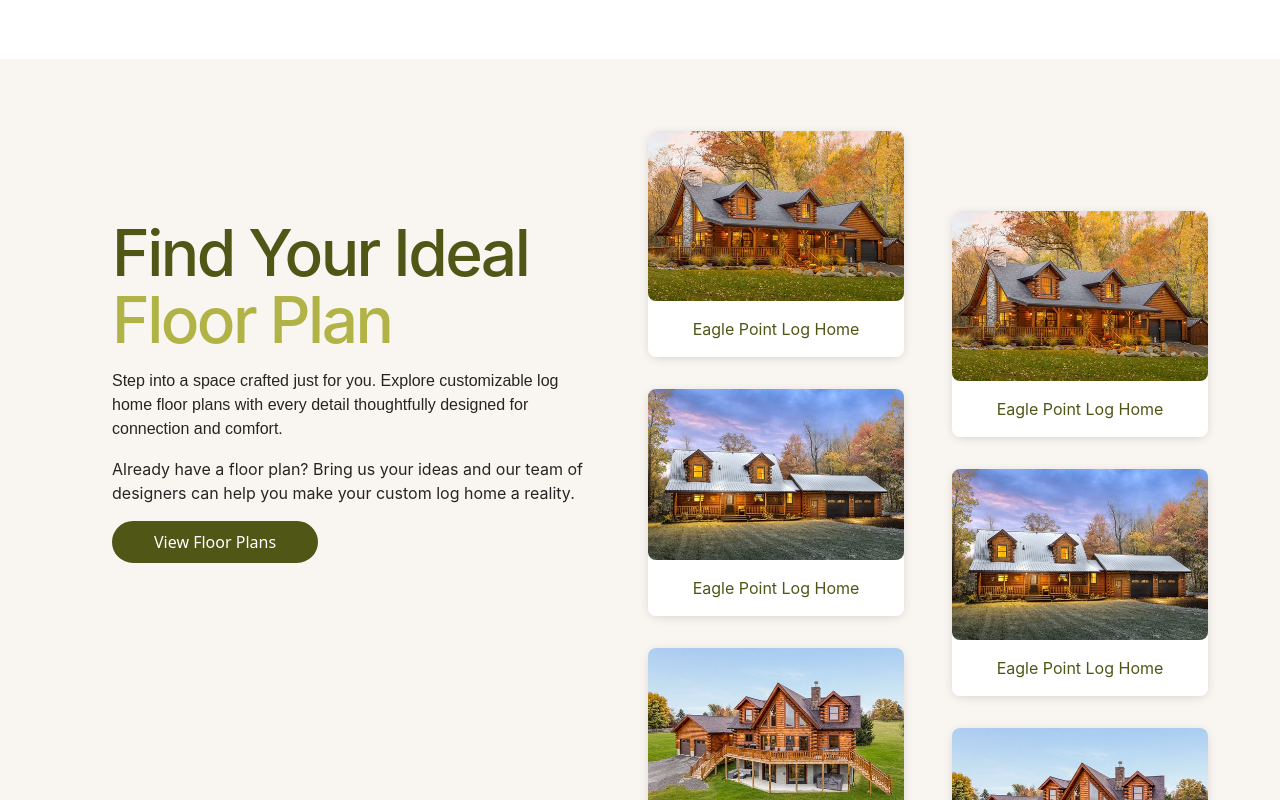
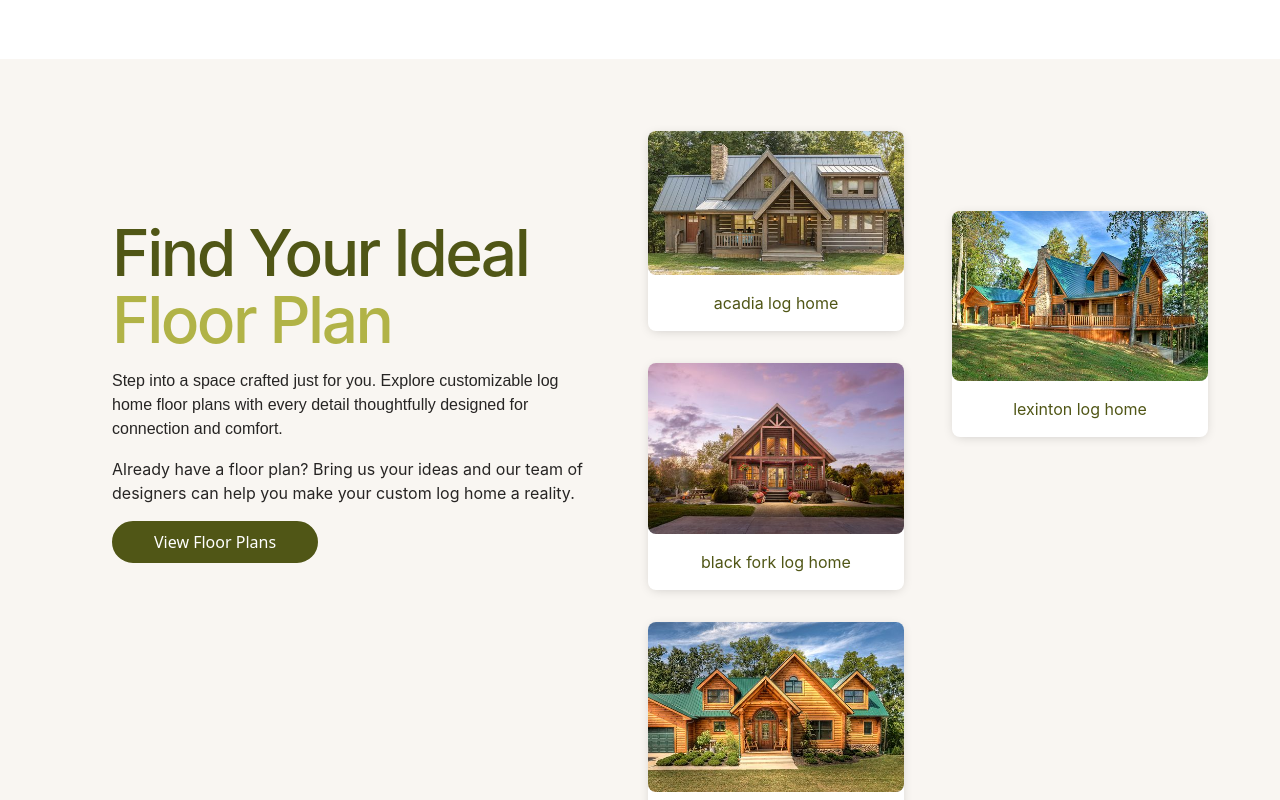
Before and after one commit to iammrverma/Hochstetler, a React (Vite) app: page / in a window 1280 px wide. Shown: the part 6260-7060 px from the top of the page. Built offline with nearby package versions, Linux system fonts and the light colour scheme.

Commit message:
removing extra url paths

```diff
--- a/public/data.js
+++ b/public/data.js
@@ -160,8 +160,11 @@ export const blogs = [
         ],
       },
     ],
+    suggetions: [
+      `are log homes considered green`,
+      `is it better to build a new log home or buy an existing one`,
+    ],
   },
-
   {
     title: "tips for lighting your log home", // keep it small case
     description:
@@ -193,24 +196,9 @@ export const blogs = [
         ],
       },
     ],
-  },
-  {
-    title: "log home interior design ideas", // keep it small case
-    description:
-      "Choosing interior finishes for your log home should be exciting, not overwhelming. With a plan in place, you can create a space that feels both timeless and uniquely yours.",
-    read: "2",
-    author: "By Jara Thomas Proprietor of JT Interiors",
-    sections: [
-      {
-        heading:
-          "With your log home plans finalized, it’s time to dive into interior selections—from cabinets to countertops, flooring to finishes. Here’s how to approach the process with confidence and clarity.",
-        paras: [
-          "Building the log home of your dreams? Your building plans are finalized and now it’s time to start selecting your interior elements and finishes! Where do you start? So many decisions to be made: painted or stained cabinets, wood or tile flooring, granite or quartz countertops? With so many options available it’s easy to get overwhelmed. First, take a deep breath and remember this can be a fun and exciting process. You just need a plan!",
-          "As a general rule of thumb, I prefer to start with the heart of the home, the kitchen.  Start with your kitchen cabinets. There are 2 basic styles of doors to choose from with variations on edging profiles. The first style is a raised panel option (traditional) and the second style is a recessed flat panel (shaker).  Next it’s time to determine if your cabinets will be stained, painted, or perhaps a combination of the two. You can add a pop of color on the kitchen island while keeping the wall cabinets stained or a neutral paint color",
-          "Once the style and finishes of your kitchen cabinets have been made, it’s time to move on to your flooring and countertop options. When considering your flooring options (wood, tile, L.V.T), do your research and determine which type of flooring suites your budget and lifestyle. Also keep in mind that if you’re doing a tile floor that has a lot of variation and movement consider choosing a countertop material that won’t compete pattern wise. Or vice versa, if selecting a wood floor, consider choosing a countertop material that does have some variation or “movement”.",
-          "With some of these main design choices made (cabinets, flooring, countertops) other materials and finishes, such as backsplash tile, wall color, and cabinet hardware options will start to fall into place. However, if your selections aren’t coming together like you thought they would and your questioning some of your design choices, consider hiring an interior designer to assist you. That’s what we’re here for!",
-        ],
-      },
+    suggetions: [
+      `are log homes considered green`,
+      `is it better to build a new log home or buy an existing one`,
     ],
   },
   {
@@ -231,5 +219,114 @@ export const blogs = [
         ],
       },
     ],
+    suggetions: [
+      `are log homes considered green`,
+      `is it better to build a new log home or buy an existing one`,
+    ],
+  },
+  {
+    title: "log home interior design ideas", // keep it small case
+    description:
+      "Choosing interior finishes for your log home should be exciting, not overwhelming. With a plan in place, you can create a space that feels both timeless and uniquely yours.",
+    read: "2",
+    author: "By Jara Thomas Proprietor of JT Interiors",
+    sections: [
+      {
+        heading:
+          "With your log home plans finalized, it’s time to dive into interior selections—from cabinets to countertops, flooring to finishes. Here’s how to approach the process with confidence and clarity.",
+        paras: [
+          "Building the log home of your dreams? Your building plans are finalized and now it’s time to start selecting your interior elements and finishes! Where do you start? So many decisions to be made: painted or stained cabinets, wood or tile flooring, granite or quartz countertops? With so many options available it’s easy to get overwhelmed. First, take a deep breath and remember this can be a fun and exciting process. You just need a plan!",
+          "As a general rule of thumb, I prefer to start with the heart of the home, the kitchen.  Start with your kitchen cabinets. There are 2 basic styles of doors to choose from with variations on edging profiles. The first style is a raised panel option (traditional) and the second style is a recessed flat panel (shaker).  Next it’s time to determine if your cabinets will be stained, painted, or perhaps a combination of the two. You can add a pop of color on the kitchen island while keeping the wall cabinets stained or a neutral paint color",
+          "Once the style and finishes of your kitchen cabinets have been made, it’s time to move on to your flooring and countertop options. When considering your flooring options (wood, tile, L.V.T), do your research and determine which type of flooring suites your budget and lifestyle. Also keep in mind that if you’re doing a tile floor that has a lot of variation and movement consider choosing a countertop material that won’t compete pattern wise. Or vice versa, if selecting a wood floor, consider choosing a countertop material that does have some variation or “movement”.",
+          "With some of these main design choices made (cabinets, flooring, countertops) other materials and finishes, such as backsplash tile, wall color, and cabinet hardware options will start to fall into place. However, if your selections aren’t coming together like you thought they would and your questioning some of your design choices, consider hiring an interior designer to assist you. That’s what we’re here for!",
+        ],
+      },
+    ],
+    suggetions: [
+      `are log homes considered green`,
+      `is it better to build a new log home or buy an existing one`,
+    ],
+  },
+  {
+    title: `are log homes considered green`,
+    description:
+      "Sustainable materials, energy-saving designs, and eco-friendly construction make log homes an environmentally responsible choice.",
+    read: "2",
+    author: "By Jim Kanagy for Hochstetler Log Homes",
+    sections: [
+      {
+        heading:
+          "Building green goes beyond materials—it focuses on smart design and construction methods that enhance energy efficiency and promote a healthier living environment.",
+        paras: [
+          `Building green encompasses an overall lifestyle philosophy which includes building our homes in ways that utilize energy-efficient materials and conserve natural resources today while providing a cleaner environment for our children tomorrow.`,
+          `Building green is a practical approach to design and construction that balances environmental impact with efficiency. It includes thoughtful design choices, sustainable material selection, and strategic site orientation to maximize energy efficiency.`,
+        ],
+      },
+      {
+        heading: "How Green Building Affects Material Choices",
+        paras: [
+          `So the question is, how does building green affect the choice of building materials? Log homes utilize a substantial amount of wood in the walls and throughout the entire project. Wood, I might add, is a very sustainable and prolific building material.`,
+          `Since logs utilize a principle called “thermal mass,” they are an excellent material for conserving energy and saving money. Logs have the ability to absorb and store heat, then release it later, creating a natural thermal break that helps regulate indoor temperatures year-round.`,
+        ],
+      },
+      {
+        heading: `Other Sustainable Building Materials`,
+        paras: [
+          `Non-toxic, sustainable, and natural materials such as stone, glass, and metal are also becoming more popular. Additionally, engineered products like SIP panels, concrete foundations, and energy-efficient windows contribute to a home’s overall sustainability. Sustainable green building practices have our families' interests at heart.`,
+          `By considering the type of materials we use, we can lower the energy demands of our homes and create a cleaner environment for future generations.`,
+        ],
+      },
+    ],
+  },
+  {
+    title: `is it better to build a new log home or buy an existing one`,
+    description:
+      "Building a new log home offers customization, energy efficiency, and long-term value—here’s why it may be the right choice for you.",
+    read: "3",
+    sections: [
+      {
+        heading: `Building a log home is an exciting journey, and while buying an existing home may seem easier, new construction offers many advantages.`,
+        paras: [
+          "From customization to energy efficiency, designing your own log home can make a big difference for your family in the long run.",
+        ],
+      },
+      {
+        heading: `Resale Value`,
+        paras: [
+          `Most potential log home buyers are looking first and foremost at the price tag. Building a new home can appear to be more expensive than purchasing an existing house, especially if they need to buy land as well. But considering the home as an investment, the resale value for new homes is much higher than that of existing ones, especially if the new home’s design choices aren’t here-today-gone-tomorrow trends. In order to increase the resale value of an existing house, particularly those older than 10 years, some time, money, and skill will be involved in updates and renovations. Therefore, it may still cost you in the long run.`,
+        ],
+      },
+      {
+        heading: `Customization`,
+        paras: [
+          `What attracts most log home buyers is the opportunity for customization. You are able to include in your new log home all the elements that suit your family best. From the custom floor plan to design finishes, the home will be truly custom—a home designed just for you. Most of the time, buyers of existing homes get almost everything they want but will have to compromise on some of their must-haves. So you want an open floor plan and a first-floor master? Sometimes getting both is difficult in an older home. This means you will end up making renovations to the home anyway. Finally, keep in mind that being able to choose the square footage of the home along with the style and layout from start to finish means maximizing the use of every space in the home.`,
+          `For many potential homeowners, moving into a home that has never before been lived in is enticing. Knowing all of the memories made in the home are your own brings a sense of pride and comfort.`,
+        ],
+      },
+      {
+        heading: `Maintenance and Warranties`,
+        paras: [
+          `Existing homes can bring baggage. Expiring warranties and general wear and tear can mean hidden costs down the road, particularly when it comes to windows and roofing. A new roof increases a home’s value, so when you build a new home, you are increasing your return on your investment by upping the resale value. Other factors like basement waterproofing and new home security systems further ensure the home will maintain its value for years to come.`,
+        ],
+      },
+      {
+        heading: `Health and Efficiency`,
+        paras: [
+          `New heating and cooling systems can—quite literally—bring a breath of fresh air. Not only are they more energy efficient, but newer systems adhere to standards of health and safety that mean a healthier environment for your family`,
+        ],
+      },
+      {
+        heading: `Wait Time`,
+        paras: [
+          `If you’re worried about waiting for a new home to be built, it’s important to work with a company that has a track record of finishing jobs efficiently and on time.`,
+        ],
+      },
+      {
+        heading: `Building a New Home is an Adventure!`,
+        paras: [
+          `The benefits of new construction are many, and whether you plan to buy or build is a choice that must fit your family’s vision and situation.`,
+        ],
+      },
+    ],
   },
 ];
--- a/src/components/FloorPlanCard.jsx
+++ b/src/components/FloorPlanCard.jsx
@@ -6,14 +6,16 @@ import Bathtub from "./svgs/Bathtub";
 import House from "./svgs/House";
 import defaultImg from "/floorPlansImages/acadia_log_home.jpg";
 import { useFloorPlans } from "../contexts/FloorPlanContext";
-export const FloorPlanCardMinimal = ({ src, to, title }) => {
+export const FloorPlanCardMinimal = ({ title }) => {
   const navigate = useNavigate();
+  const src = `/Hochstetler/floorPlansImages/${title.replace(/ /g, "_")}.jpg`; // adding hochstetler here is important
+  const to = `/floor-plans/${title.replace(/ /g, "_")}`;
   return (
     <div className="fp-minimal" onClick={() => navigate(to)}>
       <div>
         <img
           src={src}
-          alt="src "
+          alt={src}
           style={{
             width: "100%",
             maxHeight: "220px",
@@ -36,8 +38,7 @@ const FloorPlanCard = ({ plan }) => {
   const { setSelectedFloorPlan } = useFloorPlans();
   const { title, area, bedrooms, bathrooms } = plan;
   const src = `/Hochstetler/floorPlansImages/${title.replace(/ /g, "_")}.jpg`; // adding hochstetler here is important
-  const to = `./${title.replace(/ /g, "_")}`;
-
+  const to = `/floor-plans/${title.replace(/ /g, "_")}`;
 
   const handleClick = (e) => {
     setSelectedFloorPlan(plan);
--- a/src/components/FloorPlanPitch.jsx
+++ b/src/components/FloorPlanPitch.jsx
@@ -111,23 +111,8 @@ const FloorPlanPitch = () => {
                 padding: "0.5rem",
               }}
             >
-              <VerticalList
-                list={[
-                  { src: floorPlan1, to: "#", title: "Eagle Point Log Home" },
-                  { src: floorPlan2, to: "#", title: "Eagle Point Log Home" },
-                  { src: floorPlan3, to: "#", title: "Eagle Point Log Home" },
-                  { src: floorPlan1, to: "#", title: "Eagle Point Log Home" },
-                  { src: floorPlan2, to: "#", title: "Eagle Point Log Home" },
-                  { src: floorPlan3, to: "#", title: "Eagle Point Log Home" },
-                ]}
-              >
-                {(data) => (
-                  <FloorPlanCardMinimal
-                    src={data.src}
-                    to={data.to}
-                    title={data.title}
-                  />
-                )}
+              <VerticalList list={floorPlans}>
+                {(data) => <FloorPlanCardMinimal title={data.title} />}
               </VerticalList>
             </div>
 
@@ -142,23 +127,10 @@ const FloorPlanPitch = () => {
               }}
             >
               <VerticalList
-                list={[
-                  { src: floorPlan1, to: "#", title: "Eagle Point Log Home" },
-                  { src: floorPlan2, to: "#", title: "Eagle Point Log Home" },
-                  { src: floorPlan3, to: "#", title: "Eagle Point Log Home" },
-                  { src: floorPlan1, to: "#", title: "Eagle Point Log Home" },
-                  { src: floorPlan2, to: "#", title: "Eagle Point Log Home" },
-                  { src: floorPlan3, to: "#", title: "Eagle Point Log Home" },
-                ]}
+                list={floorPlans.slice(-1)}
                 styles={{ paddingTop: "5rem" }}
               >
-                {(data) => (
-                  <FloorPlanCardMinimal
-                    src={data.src}
-                    to={data.to}
-                    title={data.title}
-                  />
-                )}
+                {(data) => <FloorPlanCardMinimal title={data.title} />}
               </VerticalList>
             </div>
           </>
@@ -174,17 +146,7 @@ const FloorPlanPitch = () => {
               }}
             >
               <VerticalList list={floorPlans.slice(0, 5)}>
-                {(data) => (
-                  <FloorPlanCard
-                    plan={{
-                      ...data,
-                      area: 250,
-                      bedrooms: 2,
-                      bathrooms: 3,
-                      title: "title",
-                    }}
-                  />
-                )}
+                {(data) => <FloorPlanCard plan={data} />}
               </VerticalList>
             </div>
             <ButtonPrimary
--- a/src/components/Navbar.jsx
+++ b/src/components/Navbar.jsx
@@ -35,13 +35,13 @@ const NavLink = ({ to, label, closeMenu }) => {
 const dropdownOptions = {
   gallery: [
     {
-      to: "/gallery/project-gallery",
+      to: "/project-gallery",
       label: "Project Gallery",
       description: "Be Inspired by the wonderous spaces our clients call home",
       src: ImageSvg,
     },
     {
-      to: "/gallery/home-tour-360",
+      to: "/home-tour-360",
       label: "Home Tour 360",
       description: "Get an up-close tour of our most impressive homes",
       src: VideoSvg,
@@ -49,19 +49,19 @@ const dropdownOptions = {
   ],
   resources: [
     {
-      to: "/resources/blogs",
+      to: "/blogs",
       label: "Blogs",
       description: "Articles for homeowners by log home experts",
       src: BookSvg,
     },
     {
-      to: "/resources/testimonials",
+      to: "/testimonials",
       label: "Testimonials",
       description: "Meet homeowners who built their dream homes",
       src: StarSvg,
     },
     {
-      to: "/resources/faqs",
+      to: "/faqs",
       label: "FAQs",
       description: "Get answers to your questions",
       src: FAQSvg,
@@ -69,19 +69,19 @@ const dropdownOptions = {
   ],
   aboutUs: [
     {
-      to: "/about-us/rentals",
+      to: "/rentals",
       label: "Rentals",
       description: "Experience a Hochstetler log home",
       src: Bed,
     },
     {
-      to: "/about-us/speciality-structures",
+      to: "/speciality-structures",
       label: "Speciality Structures",
       description: "See our specialty timber builds",
       src: StructureSvg,
     },
     {
-      to: "/about-us/commercials",
+      to: "/commercials",
       label: "Commercial Structures",
       description: "Explore commercial timber projects",
       src: TruckSvg,
--- a/src/pages/BlogDetail.jsx
+++ b/src/pages/BlogDetail.jsx
@@ -5,6 +5,7 @@ import Header from "../components/Header";
 import headerBg from "../assets/header-bg.png";
 import { blogs } from "../../public/data";
 import CopySvg from "../components/svgs/CopySvg";
+import { BlogCard } from "./Blogs";
 
 const SubNav = ({ title }) => {
   const navigate = useNavigate();
@@ -28,7 +29,7 @@ const BlogDetail = () => {
   const src = `/Hochstetler/blogs/${name}.jpg`; // adding hochstetler here is important
   const blog = blogs.find((blog) => blog.title === title.toLowerCase());
 
-  const { description, read, author, sections } = blog;
+  const { description, read, author, sections, suggetions } = blog;
   const [showCopied, setShowCopied] = useState(false);
 
   const handleClick = () => {
@@ -101,16 +102,20 @@ const BlogDetail = () => {
           <div className="project-header-padding">
             <div className="blog-head-wrapper">
               <div className="blog-rich-text ">
-                {sections.map((section, si) => (
+                {sections?.map((section, si) => (
                   <div
                     className="flex-column"
                     style={{ gap: "1rem", marginTop: "1rem" }}
                     key={`section-${si}`}
                   >
-                    <h3 className="heading-style-h4 text-green-light">
-                      {section.heading}
-                    </h3>
-                    {si === 0 && <p style={{ fontWeight: "600" }}>{author}</p>}
+                    {section.heading && (
+                      <h3 className="heading-style-h4 text-green-light">
+                        {section.heading}
+                      </h3>
+                    )}
+                    {si === 0 && author && (
+                      <p style={{ fontWeight: "600" }}>{author}</p>
+                    )}
                     {section.paras?.map((p, pi) => (
                       <p key={`section-${si}-${pi}`}>{p}</p>
                     ))}
@@ -118,6 +123,23 @@ const BlogDetail = () => {
                 ))}
               </div>
             </div>
+            {suggetions && (
+              <>
+                <div className="heading-style-h2 text-green">More Articles</div>
+                <div className="spacer-medium"></div>
+                <div
+                  className="grid"
+                  style={{
+                    gap: "2rem",
+                    gridTemplateColumns: "repeat(auto-fit, minmax(300px, 1fr))",
+                  }}
+                >
+                  {suggetions.map((s) => (
+                    <BlogCard key={s} title={s} />
+                  ))}
+                </div>
+              </>
+            )}
           </div>
         </div>
       </div>
--- a/src/pages/Blogs.jsx
+++ b/src/pages/Blogs.jsx
@@ -6,11 +6,12 @@ import ButtonPrimary from "../components/buttons/ButtonPrimary";
 import { blogs } from "../../public/data";
 import { capitalize } from "../util";
 
-const BlogCard = ({ title, description }) => {
+export const BlogCard = ({ title }) => {
   const navigate = useNavigate();
   const src = `/Hochstetler/blogs/${title.replace(/ /g, "_")}.jpg`; // adding hochstetler here is important
-  const to = `./${title.replace(/ /g, "_")}`;
+  const to = `/blogs/${title.replace(/ /g, "_")}`;
   const capTitle = capitalize(title);
+  const blog = blogs.find((blog) => blog.title === title);
   return (
     <div className="fp" onClick={() => navigate(to)}>
       <div className="fp-img-box">
@@ -29,7 +30,7 @@ const BlogCard = ({ title, description }) => {
         style={{ alignItems: "flex-start", padding: "1rem", gap: "1.5rem" }}
       >
         <h4 className="text-green">{capTitle}</h4>
-        <p className="text-green">{description}</p>
+        <p className="text-green">{blog?.description}</p>
       </div>
 
       <ButtonPrimary
@@ -82,7 +83,7 @@ const Blogs = () => {
           }}
         >
           {filteredBlogs.map((blog) => (
-            <BlogCard title={blog.title} description={blog.description} />
+            <BlogCard title={blog.title} />
           ))}
         </div>
       </div>
--- a/src/pages/FloorPlanDetail.jsx
+++ b/src/pages/FloorPlanDetail.jsx
@@ -12,7 +12,6 @@ import LogHouse from "../components/svgs/LogHouse";
 import PDF from "../components/svgs/PDF";
 import { capitalize, scrollTo } from "../util";
 import Input from "../components/Input";
-
 
 const Card = ({ icon: Icon, title, paras, to, text }) => {
   return (
@@ -221,7 +220,7 @@ const FloorPlanDetail = () => {
               <p className="text-green">Floor Plans</p>{" "}
               <p className="text-neutral-light">{` > ${capTitle}`}</p>{" "}
             </div>
-            <h2 className="text-green">{capTitle}</h2>
+            <h2 className="text-green heading-style-h1">{capTitle}</h2>
             <div
               className={large ? "flex" : "flex-column"}
               style={{
```
Also changed, not shown: src/App.jsx (+11 -14 lines), src/index.css (+7 -0 lines), public/blogs/are_log_homes_considered_green.jpg (added), public/blogs/is_it_better_to_build_a_new_log_home_or_buy_an_existing_one.jpg (added).
